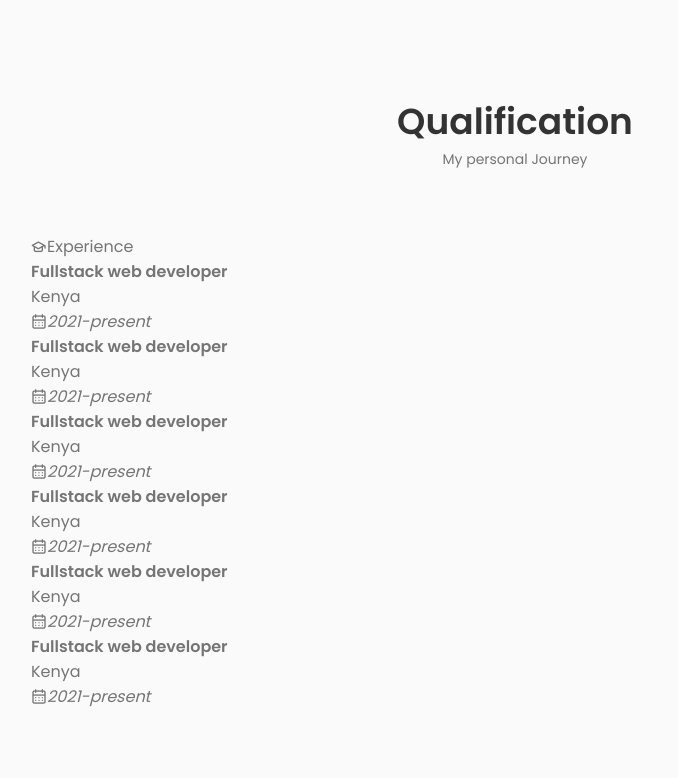
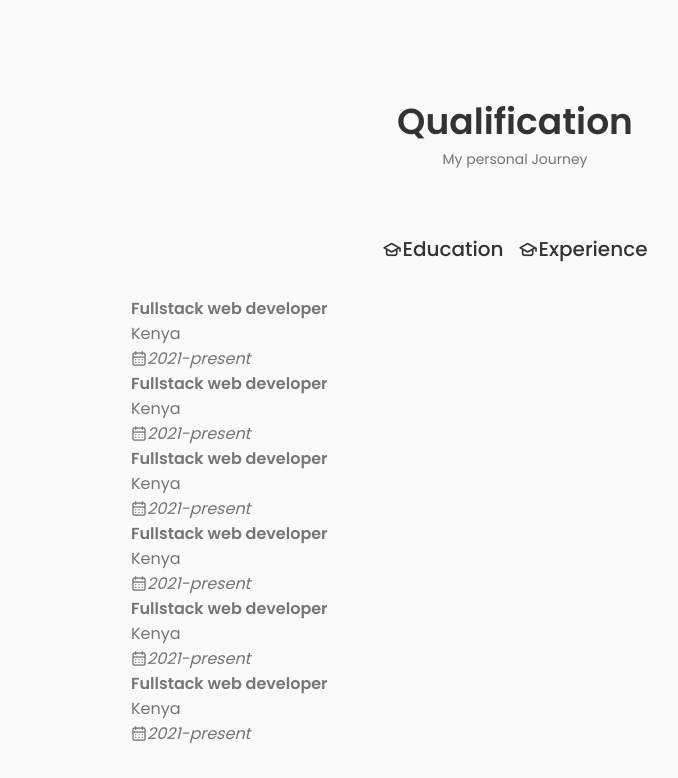
Before and after one commit to ch1n069/Portfolio, a React (Create React App) app: page / in a window 1280 px wide. Shown: the part 2343-3121 px from the top of the page, without its empty margins (125-803 px from the left). Before the commit the page ends 3084 px from the top, so only its background shows below. Built offline with nearby package versions, Linux system fonts and the light colour scheme.

Commit message:
styled the education and experience button

```diff
--- a/src/components/qualification/Qualification.css
+++ b/src/components/qualification/Qualification.css
@@ -0,0 +1,18 @@
+.qualification__container {
+    max-width: 768px;
+}
+
+.qualification__tabs {
+    display: flex;
+    justify-content: center;
+    margin-bottom: var(--mb-2);
+    gap: 15px;
+}
+
+.qualification__button {
+    font-size: var(--h3-font-size);
+    font-weight: var(--font-medium);
+    color: var(--title-color);
+    margin: 0 car(--mb-1);
+    cursor: pointer;
+}
--- a/src/components/qualification/Qualification.js
+++ b/src/components/qualification/Qualification.js
@@ -7,7 +7,12 @@ const Qualification = () => {
       <h2 className="section__title">Qualification</h2>
       <span className="section__subtitle">My personal Journey</span>
       <div className="qualification__container container">
-        <div className="qualifiaction__tabs">
+        <div className="qualification__tabs">
+          <div className="qualification__button qualification__active button--flex">
+            <i className="uil uil-graduation-cap qualification__icon"></i>
+            {""}
+            Education
+          </div>
           <div className="qualification__button qualification__active button--flex">
             <i className="uil uil-graduation-cap qualification__icon"></i>
             {""}
```
